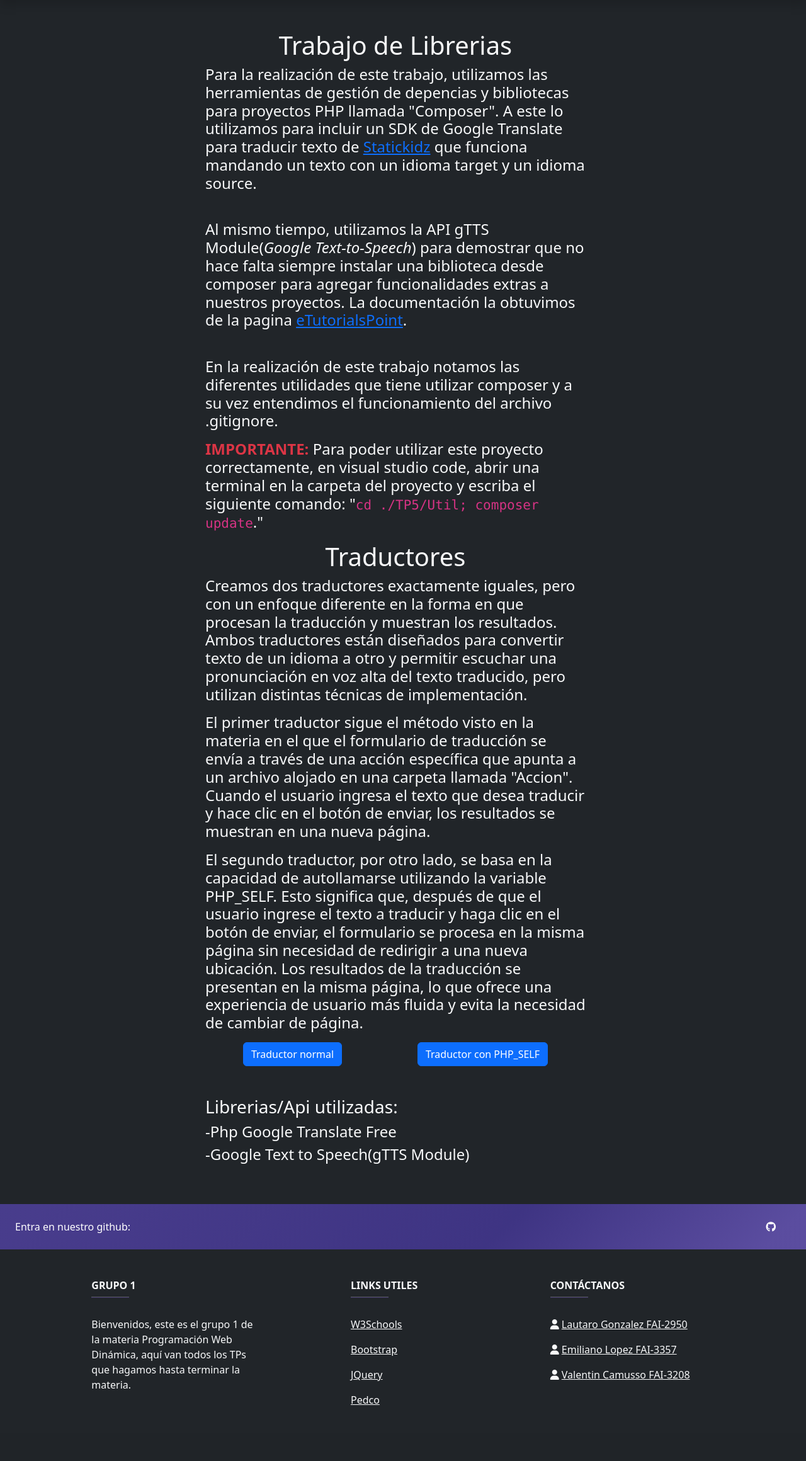
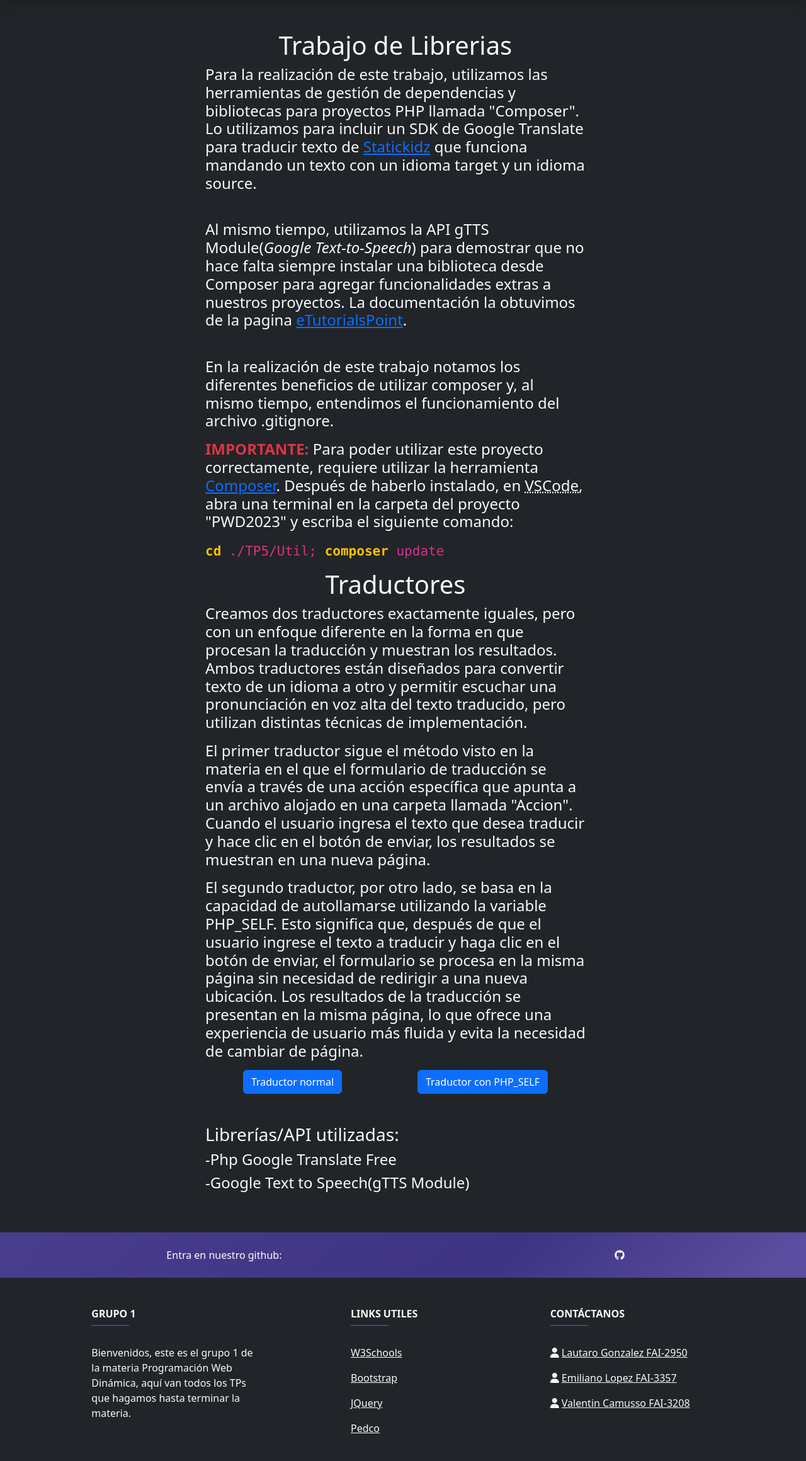
Before and after one commit to VintuuS2/PWD2023, a PHP site: page /TP5/Vista/Index.php in a window 1280 px wide. Shown: the part 56-2376 px from the top of the page at 63% size. Before the commit the page ends 2331 px from the top, so only its background shows below. Run offline with PHP 8.4, Linux system fonts and the light colour scheme; some libraries are stand-ins or nearby versions.

Commit message:
Varios cambios la vdd

```diff
--- a/TP5/Util/composer.json
+++ b/TP5/Util/composer.json
@@ -12,7 +12,6 @@
         }
     ],
     "require": {
-        "statickidz/php-google-translate-free": "^1.2",
-        "duncan3dc/speaker": "^1.4"
+        "statickidz/php-google-translate-free": "^1.2"
     }
 }
--- a/TP5/Vista/Accion/translate&tts.php
+++ b/TP5/Vista/Accion/translate&tts.php
@@ -54,7 +54,7 @@
             </div>";
             }
             ?>
-            <a class="btn btn-primary mt-3 float-end" role="button" href="../Traductor.php">Volver al traductor</a>
+            <a class="btn btn-primary mt-3 float-end" id="btnVolver" role="button" href="../Traductor.php">Volver al traductor</a>
         </div>
     </div>
 </div>
--- a/TP5/Vista/CSS/style.css
+++ b/TP5/Vista/CSS/style.css
@@ -17,6 +17,7 @@
     }
   }
   .loader-container{
+    display: none;
     position: relative;
     width: 60px;
     height: 60px;
--- a/TP5/Vista/Estructura/footer.php
+++ b/TP5/Vista/Estructura/footer.php
@@ -2,7 +2,7 @@
         <!-- Footer -->
         <footer class="text-center text-lg-start text-light">
             <!-- Section: Social media -->
-            <section class="d-flex justify-content-between p-4 text-white bg-grupo1">
+            <section class="d-flex justify-content-around p-4 text-white bg-grupo1">
                 <!-- Left -->
                 <div class="me-5">
                     <span>Entra en nuestro github:</span>
--- a/TP5/Vista/Index.php
+++ b/TP5/Vista/Index.php
@@ -11,11 +11,11 @@
         <div class="col-12 col-md-8 col-xl-6 text-light h4">
             <div>
                 <h1 class="text-center">Trabajo de Librerias</h1>
-                <p>Para la realización de este trabajo, utilizamos las herramientas de gestión de depencias y bibliotecas para proyectos PHP llamada "Composer". A este lo utilizamos para incluir un SDK de Google Translate para traducir texto de <a href="https://github.com/statickidz" target="_blank">Statickidz</a> que funciona mandando un texto con un idioma target y un idioma source.</p> <br>
-                <p>Al mismo tiempo, utilizamos la API gTTS Module(<i>Google Text-to-Speech</i>) para demostrar que no hace falta siempre instalar una biblioteca desde composer para agregar funcionalidades extras a nuestros proyectos. La documentación la obtuvimos de la pagina <a href="https://www.etutorialspoint.com/index.php/341-how-to-convert-text-to-speech-using-php" target="_blank">eTutorialsPoint</a>.</p> <br>
-                <p>En la realización de este trabajo notamos las diferentes utilidades que tiene utilizar composer y a su vez entendimos el funcionamiento del archivo .gitignore.</p>
-                <p><b class="text-danger">IMPORTANTE:</b> Para poder utilizar este proyecto correctamente, en visual studio code, abrir una terminal en la carpeta del proyecto y escriba el siguiente comando:
-                    "<code>cd ./TP5/Util; composer update</code>."</p>
+                <p>Para la realización de este trabajo, utilizamos las herramientas de gestión de dependencias y bibliotecas para proyectos PHP llamada "Composer". Lo utilizamos para incluir un SDK de Google Translate para traducir texto de <a href="https://github.com/statickidz" target="_blank">Statickidz</a> que funciona mandando un texto con un idioma target y un idioma source.</p> <br>
+                <p>Al mismo tiempo, utilizamos la API gTTS Module(<i>Google Text-to-Speech</i>) para demostrar que no hace falta siempre instalar una biblioteca desde Composer para agregar funcionalidades extras a nuestros proyectos. La documentación la obtuvimos de la pagina <a href="https://www.etutorialspoint.com/index.php/341-how-to-convert-text-to-speech-using-php" target="_blank">eTutorialsPoint</a>.</p> <br>
+                <p>En la realización de este trabajo notamos los diferentes beneficios de utilizar composer y, al mismo tiempo, entendimos el funcionamiento del archivo .gitignore.</p>
+                <p><b class="text-danger">IMPORTANTE:</b> Para poder utilizar este proyecto correctamente, requiere utilizar la herramienta <a href="https://getcomposer.org/download/" target="_blank" rel="external">Composer</a>. Después de haberlo instalado, en <abbr title="Visual Studio Code">VSCode</abbr>, abra una terminal en la carpeta del proyecto "PWD2023" y escriba el siguiente comando:
+                <code><p class="font-monospace"><b class="text-warning">cd</b> ./TP5/Util; <b class="text-warning">composer</b> update</p></code></p>
             </div>
             <div>
                 <h1 class="text-center">Traductores</h1>
@@ -28,7 +28,7 @@
                 <a href="./traductorConPhpSelf.php" class="btn btn-primary">Traductor con PHP_SELF</a>
             </div>
             <div class="mt-5">
-                <h3>Librerias/Api utilizadas: </h3>
+                <h3>Librerías/API utilizadas: </h3>
                 <h4>-Php Google Translate Free</h4>
                 <h4>-Google Text to Speech(gTTS Module)</h4>
             </div>
--- a/TP5/Vista/JS/validador.js
+++ b/TP5/Vista/JS/validador.js
@@ -11,7 +11,8 @@
             event.preventDefault();
         } else {
             $('#submit').css('display', 'none');
-            $('#loader-container').css('display', '');
+            $('#loader-container').css('display', 'block');
+            document.cookie = "wasValidated="+false;
             setTimeout(10000)
             forms[0].submit();
         }
--- a/TP5/Vista/Traductor.php
+++ b/TP5/Vista/Traductor.php
@@ -97,7 +97,7 @@
             <form action="./Accion/translate&tts.php" name="form" id="form" method="post" class="d-flex needs-validation row align-items-center col-10 col-md-8 col-xl-6 bg-black p-5 rounded-5" novalidate>
                 <div class="form-group">
                     <label for="txt" class="form-label mt-3 text-light"><?php echo $labelTxt[$lang] ?></label>
-                    <textarea rows="3" class="form-control" maxlength="200" required pattern="[a-z]+" name="txt" id="txt" placeholder="<?php echo $labelAreaPlaceHolder[$lang] ?>" errorVacio="<?php echo $txtAreaErrorVacio[$lang] ?>" errorPatron="<?php echo $txtAreaErrorPatron[$lang] ?>"></textarea> <!-- FALTA ARREGLAR EL PATTERN -->
+                    <textarea rows="3" class="form-control" maxlength="200" required name="txt" id="txt" placeholder="<?php echo $labelAreaPlaceHolder[$lang] ?>" errorVacio="<?php echo $txtAreaErrorVacio[$lang] ?>" errorPatron="<?php echo $txtAreaErrorPatron[$lang] ?>"></textarea>
                     <div class="invalid-feedback">
                         <?php echo $invalidFeedbackTxt[$lang] ?>
                     </div>
@@ -154,7 +154,7 @@
                 </div>
                 <div class="form-group d-flex col-12 justify-content-center">
                     <input type="submit" id="submit" class="btn btn-primary mt-3" value="<?php echo $txtSubmit[$lang] ?>">
-                    <div class="loader-container" id="loader-container" style="display: none;">
+                    <div class="loader-container" id="loader-container">
                         <div class="loader"></div>
                         <div class="loader2"></div>
                     </div>
--- a/TP5/Vista/traductorConPhpSelf.php
+++ b/TP5/Vista/traductorConPhpSelf.php
@@ -157,7 +157,7 @@
             <form action="<?php echo $_SERVER['PHP_SELF'] ?>" name="form" id="form" method="post" class="form-php-self d-flex needs-validation row align-items-center col-10 col-md-8 col-xl-6 bg-black p-5 rounded-5" novalidate>
                 <div class="form-group">
                     <label for="txt" class="form-label mt-3 text-light"><?php echo $labelTxt[$lang] ?></label>
-                    <textarea rows="3" class="form-control" maxlength="200" required pattern="[a-zA-ZáéíóúÁÉÍÓÚ @¡!¿?" ]+" name="txt" id="txt" placeholder="<?php echo $labelAreaPlaceHolder[$lang] ?>" errorVacio="<?php echo $txtAreaErrorVacio[$lang] ?>" errorPatron="<?php echo $txtAreaErrorPatron[$lang] ?>"></textarea>
+                    <textarea rows="3" class="form-control" maxlength="200" required name="txt" id="txt" placeholder="<?php echo $labelAreaPlaceHolder[$lang] ?>" errorVacio="<?php echo $txtAreaErrorVacio[$lang] ?>" errorPatron="<?php echo $txtAreaErrorPatron[$lang] ?>"></textarea>
                     <div class="invalid-feedback">
                         <?php echo $invalidFeedbackTxt[$lang] ?>
                     </div>
@@ -214,6 +214,10 @@
                 </div>
                 <div class="form-group d-flex col-12 justify-content-center">
                     <input type="submit" id="submit" class="btn btn-primary mt-3" value="<?php echo $txtSubmit[$lang] ?>">
+                    <div class="loader-container" id="loader-container">
+                        <div class="loader"></div>
+                        <div class="loader2"></div>
+                    </div>
                 </div>
             </form>
         </div>
```
Also changed, not shown: README.md, 1 other file.
